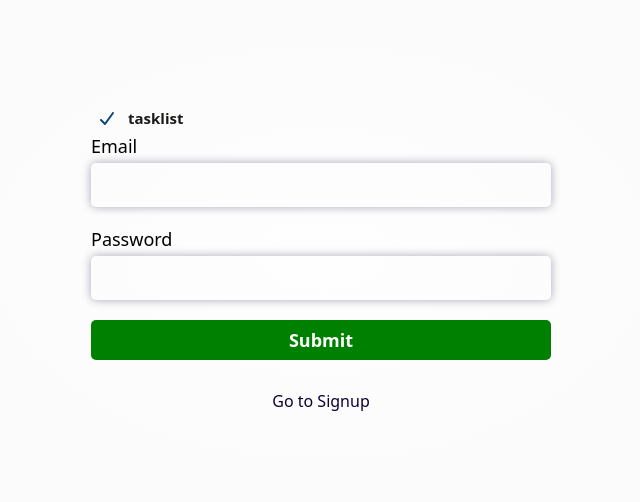
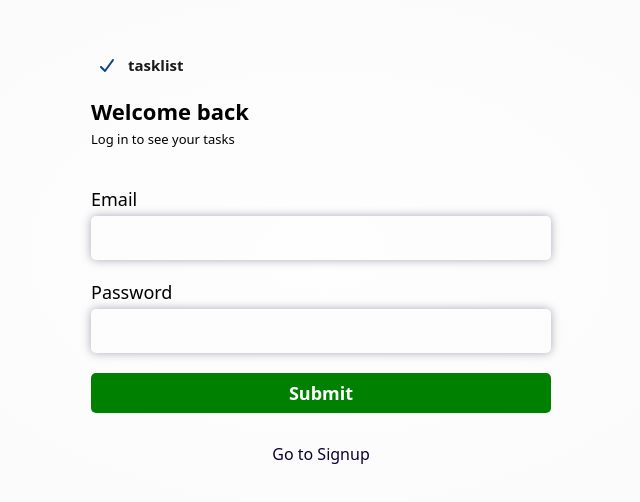
Before and after one commit to AlainRegisDev88/to-do-app, a React (Vite) app in the folder to-do-app/: page /auth/login in a window 1280 px wide. Shown: the part 148-650 px from the top of the page, without its empty margins (319-959 px from the left). Built offline with nearby package versions, Linux system fonts and the light colour scheme.

Commit message:
add form headline

```diff
--- a/to-do-app/src/components/Login.css
+++ b/to-do-app/src/components/Login.css
@@ -2,6 +2,7 @@
     display: flex;
     flex-direction: column;
     align-items: center;
+    gap: 15px;
 }
 
 .input-box{
@@ -70,3 +71,23 @@
     align-items: center;
     justify-content: center;
 }
+
+/* form headline */
+
+.form-headline{
+    width: 100%;
+}
+
+.main-headline{
+    font-size: 22px;
+    font-weight: 600;
+    color: var(--text-primary);
+    margin-bottom: 4px;
+}
+
+.subtext{
+    font-size:13px;
+    font-weight: 400;
+    color: var(--text-secondary);
+    margin-bottom: 24px;
+}
--- a/to-do-app/src/components/Login.jsx
+++ b/to-do-app/src/components/Login.jsx
@@ -43,6 +43,10 @@ const Login = () => {
 
             <div className="login-form">
                 <div className="logo-section"><div className="tick-icon"><FontAwesomeIcon icon={faCheck} style={{color: "#0C447C"}}/></div><div className="logo-text">tasklist</div></div>
+                <div className="form-headline">
+                    <p className="main-headline">Welcome back</p>
+                    <p className="subtext">Log in to see your tasks</p>
+                </div>
                 <form onSubmit={handleData} action='post'>
                     <div className="form-items">
 
```
